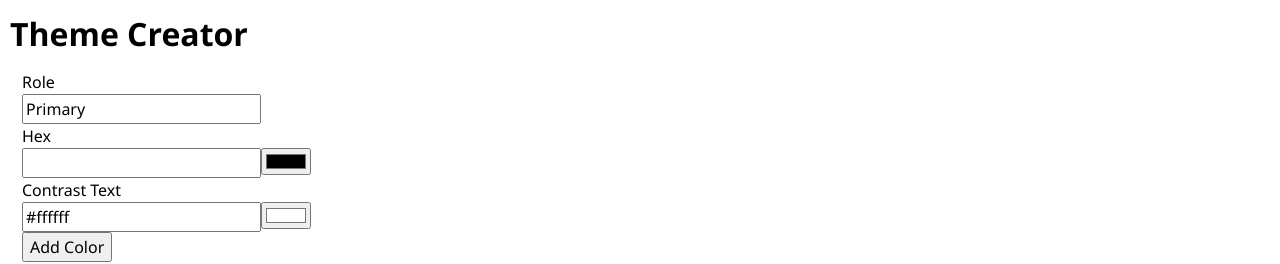
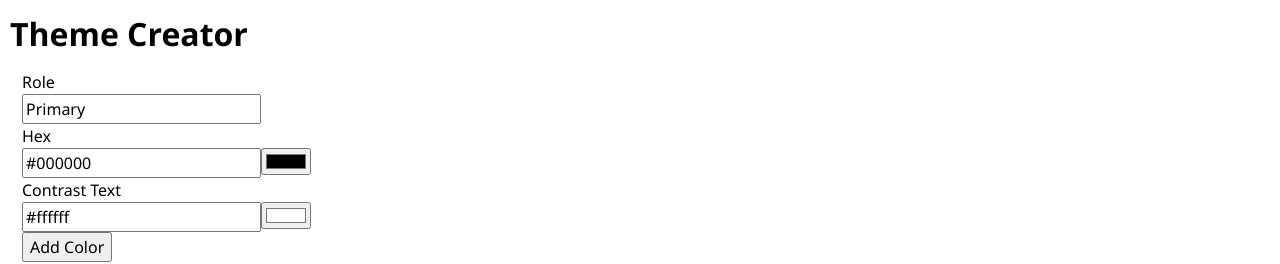
Before and after one commit to Jennifer-Hinrichsen/recap-project-4, a React (Vite) app: page / in a window 1280 px wide. Shown: the top 264 px of the page. Built offline with nearby package versions, Linux system fonts and the light colour scheme.

Commit message:
reworked naming of prop

```diff
--- a/src/Components/Color/ColorForm.jsx
+++ b/src/Components/Color/ColorForm.jsx
@@ -40,15 +40,15 @@ function ColorForm({ onSubmit, isEditing = false }) {
         <input
           type="text"
           id="hexText"
-          name="hex"
-          value={formData.hex}
+          name="hexValue"
+          value={formData.hexValue}
           onChange={handleChange}
         />
         <input
           type="color"
           id="hex"
-          name="hex"
-          value={formData.hex}
+          name="hexValue"
+          value={formData.hexValue}
           onChange={handleChange}
         />
       </div>
```
